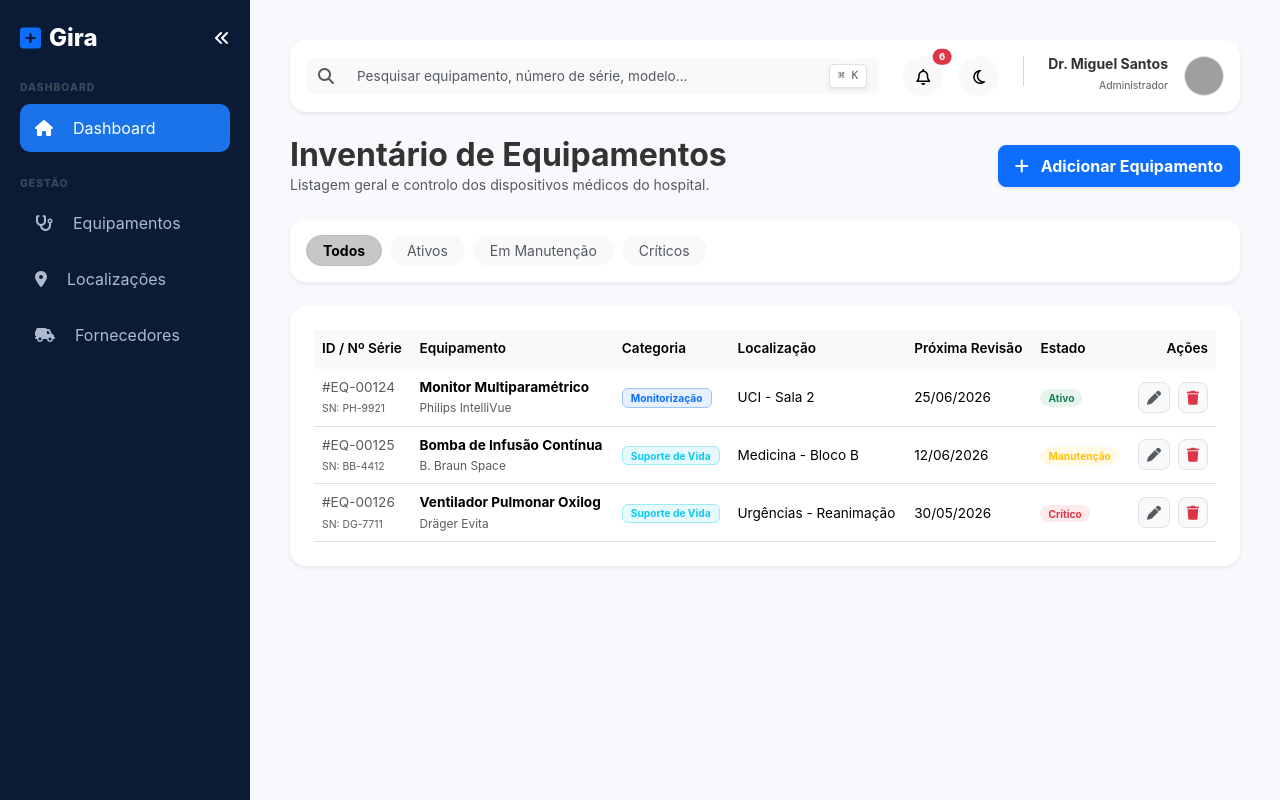
After one commit to simaocacheira-lang/gira, a PHP site: page /private/equipamentos.php in a window 1280 px wide. The commit adds this page. Run offline with PHP 8.4, Linux system fonts and the light colour scheme; grey boxes are pictures that could not be loaded.

Commit message:
feat(private): criação das interfaces para equipamentos, localizações e fornecedores
Implementação das páginas equipamentos.php, localizacoes.php e fornecedores.php na diretoria privada.

Integração das novas vistas com as funções globais de renderização render_header() e render_footer().

Estruturação de tabelas com dados realistas do contexto biomédico (marcas, NIFs, códigos de inventário e estados).

```diff
--- a/assets/css/1241251.css
+++ b/assets/css/1241251.css
@@ -52,7 +52,10 @@ body {
   margin: 0;
   padding: 0;
   background-color: #f8f9fc;
-    font-family: 'Inter', -apple-system, sans-serif;
+  font-family:
+    "Inter",
+    -apple-system,
+    sans-serif;
   color: #333;
 }
 
@@ -89,18 +92,21 @@ body {
   transition: 0.3s ease;
 }
 
-.sidebar-link.active, .sidebar-link:hover {
+.sidebar-link.active,
+.sidebar-link:hover {
   background: #1a73e8;
   color: #fff;
 }
 
-.sidebar-link i { margin-right: 12px; }
-
+.sidebar-link i {
+  margin-right: 12px;
+}
 
 /* --- 2.1. Toggle da Sidebar --- */
 
 /* Transição suave para a sidebar e para o conteúdo principal */
-.sidebar, .main-wrapper {
+.sidebar,
+.main-wrapper {
   transition: all 0.3s cubic-bezier(0.4, 0, 0.2, 1);
 }
 
@@ -137,8 +143,6 @@ body {
   width: calc(100% - 80px);
 }
 
-
-
 /* 3. ÁREA DE CONTEÚDO */
 .main-wrapper {
   /* Deve ser IGUAL à largura da sidebar */
@@ -165,7 +169,7 @@ body {
   border-radius: 20px;
   padding: 20px;
   border: none;
-    box-shadow: 0 4px 15px rgba(0,0,0,0.03);
+  box-shadow: 0 4px 15px rgba(0, 0, 0, 0.03);
   aspect-ratio: 1 / 1; /* QUADRADO*/
   display: flex;
   flex-direction: column;
@@ -196,11 +200,26 @@ body {
 }
 
 /* 5. AUXILIARES */
-.bg-primary-light { background: #e7f0ff; color: #0d6efd; }
-.bg-success-light { background: #e8f6f0; color: #198754; }
-.bg-warning-light { background: #fff4e6; color: #fd7e14; }
-.bg-danger-light  { background: #ffebeb; color: #dc3545; }
-.bg-gray-light    { background: #f0f2f5; color: #6c757d; }
+.bg-primary-light {
+  background: #e7f0ff;
+  color: #0d6efd;
+}
+.bg-success-light {
+  background: #e8f6f0;
+  color: #198754;
+}
+.bg-warning-light {
+  background: #fff4e6;
+  color: #fd7e14;
+}
+.bg-danger-light {
+  background: #ffebeb;
+  color: #dc3545;
+}
+.bg-gray-light {
+  background: #f0f2f5;
+  color: #6c757d;
+}
 
 .small-caps {
   text-transform: uppercase;
@@ -209,7 +228,11 @@ body {
   font-weight: 800;
 }
 
-h3 { font-size: 1.7rem !important; font-weight: 800; margin: 5px 0; }
+h3 {
+  font-size: 1.7rem !important;
+  font-weight: 800;
+  margin: 5px 0;
+}
 
 /* GRÁFICOS DONUT EM CSS */
 .donut-container {
@@ -217,7 +240,8 @@ h3 { font-size: 1.7rem !important; font-weight: 800; margin: 5px 0; }
   height: 100px;
 }
 
-.donut-main, .donut-critic {
+.donut-main,
+.donut-critic {
   width: 100px;
   height: 100px;
   border-radius: 50%;
@@ -229,12 +253,23 @@ h3 { font-size: 1.7rem !important; font-weight: 800; margin: 5px 0; }
 
 /* Cores do Donut de Categoria */
 .donut-main {
-    background: conic-gradient(#0d6efd 0% 28%, #0dcaf0 28% 52%, #198754 52% 70%, #ffc107 70% 85%, #f8f9fc 85% 100%);
+  background: conic-gradient(
+    #0d6efd 0% 28%,
+    #0dcaf0 28% 52%,
+    #198754 52% 70%,
+    #ffc107 70% 85%,
+    #f8f9fc 85% 100%
+  );
 }
 
 /* Cores do Donut de Criticidade */
 .donut-critic {
-    background: conic-gradient(#dc3545 0% 15%, #fd7e14 15% 46%, #ffc107 46% 84%, #198754 84% 100%);
+  background: conic-gradient(
+    #dc3545 0% 15%,
+    #fd7e14 15% 46%,
+    #ffc107 46% 84%,
+    #198754 84% 100%
+  );
 }
 
 .donut-center {
@@ -255,7 +290,6 @@ h3 { font-size: 1.7rem !important; font-weight: 800; margin: 5px 0; }
   cursor: pointer;
   border-color: #dee2e6 !important;
 }
-
 
 /* Terceira linha de cenas */
 /* Efeito nos botões de Ações Rápidas */
@@ -285,7 +319,9 @@ h3 { font-size: 1.7rem !important; font-weight: 800; margin: 5px 0; }
 }
 
 /* Cor roxa para o gráfico nas ações rápidas */
-.text-purple { color: #8a4fff; }
+.text-purple {
+  color: #8a4fff;
+}
 
 /* Ajuste das tabelas para o estilo MediGest */
 .table th {
@@ -305,7 +341,9 @@ h3 { font-size: 1.7rem !important; font-weight: 800; margin: 5px 0; }
   cursor: pointer;
 }
 
-.lh-1 { line-height: 1; }
+.lh-1 {
+  line-height: 1;
+}
 
 /* Remove a borda azul padrão do Bootstrap no input de pesquisa */
 .form-control:focus {
@@ -324,7 +362,9 @@ h3 { font-size: 1.7rem !important; font-weight: 800; margin: 5px 0; }
   .bg-white,
   .action-btn,
   .border-light-subtle {
-        background-color: var(--bs-body-bg) !important; /* Usa o fundo escuro padrão do Bootstrap */
+    background-color: var(
+      --bs-body-bg
+    ) !important; /* Usa o fundo escuro padrão do Bootstrap */
     color: var(--bs-body-color) !important;
     border-color: var(--bs-border-color) !important;
   }
@@ -358,12 +398,13 @@ h3 { font-size: 1.7rem !important; font-weight: 800; margin: 5px 0; }
 }
 
 /* ==========================================
-   SISTEMA DE MODO ESCURO COMPLETO (GIRA)
+   SISTEMA DE MODO ESCURO
    ========================================== */
 
 [data-bs-theme="dark"] {
   /* 1. Fundo Geral da Página e do Wrapper */
-    body, .main-wrapper {
+  body,
+  .main-wrapper {
     background-color: #0b132b !important; /* Azul quase preto super moderno */
     color: #f8f9fc !important;
   }
@@ -377,7 +418,7 @@ h3 { font-size: 1.7rem !important; font-weight: 800; margin: 5px 0; }
     background-color: #1c2541 !important; /* Azul-escuro contrastante */
     color: #f8f9fc !important;
     border-color: #2e3b62 !important;
-        box-shadow: 0 4px 15px rgba(0,0,0,0.2) !important;
+    box-shadow: 0 4px 15px rgba(0, 0, 0, 0.2) !important;
   }
 
   /* 3. Ajuste da Barra de Pesquisa e Atalho */
@@ -428,3 +469,28 @@ h3 { font-size: 1.7rem !important; font-weight: 800; margin: 5px 0; }
     color: #cbd5e1 !important;
   }
 }
+
+.text-dark,
+strong.text-dark,
+.table td .text-dark {
+  color: #f8f9fccd !important;
+}
+
+.table td a {
+  color: #3a86ff !important;
+}
+
+[data-bs-theme="dark"] {
+
+  /* CORREÇÃO DO CALENDÁRIO: força a mudança de cor da caixinha */
+  .date-box,
+  .date-box.bg-light {
+    background-color: #131a31 !important; /* tom mais escuro que o cartão */
+    color: #f8f9fc !important; /* mete os numeros brancos */
+  }
+
+  /* Garante que o texto do mês (MAI) mantém um contraste legível */
+  .date-box .text-danger {
+    color: #ff6b6b !important;
+  }
+}
--- /dev/null
+++ b/private/equipamentos.php
@@ -0,0 +1,112 @@
+<?php
+// Chamar molde da Sidebar e a Topbar automáticas
+require_once 'layout.php';
+
+// 2. topo da página com o título correto na aba do browser
+render_header("Gira - Inventário de Equipamentos");
+?>
+
+<div class="d-flex justify-content-between align-items-center mb-4">
+    <div>
+        <h2 class="fw-bold m-0">Inventário de Equipamentos</h2>
+        <p class="text-muted m-0 small">Listagem geral e controlo dos dispositivos médicos do hospital.</p>
+    </div>
+
+    <button class="btn btn-primary rounded-3 fw-bold small px-3 py-2 shadow-sm">
+        <i class="fa-solid fa-plus me-2"></i> Adicionar Equipamento
+    </button>
+</div>
+
+<div class="card border-0 shadow-sm rounded-4 p-3 mb-4 bg-white">
+    <div class="d-flex gap-2 flex-wrap">
+        <button class="btn btn-light btn-sm rounded-pill px-3 active fw-bold">Todos</button>
+        <button class="btn btn-light btn-sm rounded-pill px-3 text-muted">Ativos</button>
+        <button class="btn btn-light btn-sm rounded-pill px-3 text-muted">Em Manutenção</button>
+        <button class="btn btn-light btn-sm rounded-pill px-3 text-muted">Críticos</button>
+    </div>
+</div>
+
+<div class="card border-0 shadow-sm rounded-4 p-4 bg-white">
+    <div class="table-responsive">
+        <table class="table table-hover align-middle mb-0" style="font-size: 0.85rem;">
+
+            <thead class="table-light">
+                <tr class="text-muted fw-bold">
+                    <th>ID / Nº Série</th>
+                    <th>Equipamento</th>
+                    <th>Categoria</th>
+                    <th>Localização</th>
+                    <th>Próxima Revisão</th>
+                    <th>Estado</th>
+                    <th class="text-end">Ações</th>
+                </tr>
+            </thead>
+
+            <tbody>
+
+                <tr>
+                    <td class="text-muted fw-mono">
+                        #EQ-00124<br>
+                        <small style="font-size:0.65rem;">SN: PH-9921</small>
+                    </td>
+                    <td>
+                        <div class="fw-bold">Monitor Multiparamétrico</div>
+                        <small class="text-muted">Philips IntelliVue</small>
+                    </td>
+                    <td><span class="badge bg-primary bg-opacity-10 text-primary border border-primary-subtle px-2">Monitorização</span></td>
+                    <td>UCI - Sala 2</td>
+                    <td>25/06/2026</td>
+                    <td><span class="badge bg-success bg-opacity-10 text-success rounded-pill px-2">Ativo</span></td>
+                    <td class="text-end">
+                        <button class="btn btn-light btn-sm rounded-3 me-1 border" title="Editar"><i class="fa-solid fa-pen text-muted"></i></button>
+                        <button class="btn btn-light btn-sm rounded-3 text-danger border" title="Eliminar"><i class="fa-solid fa-trash"></i></button>
+                    </td>
+                </tr>
+
+                <tr>
+                    <td class="text-muted fw-mono">
+                        #EQ-00125<br>
+                        <small style="font-size:0.65rem;">SN: BB-4412</small>
+                    </td>
+                    <td>
+                        <div class="fw-bold">Bomba de Infusão Contínua</div>
+                        <small class="text-muted">B. Braun Space</small>
+                    </td>
+                    <td><span class="badge bg-info bg-opacity-10 text-info border border-info-subtle px-2">Suporte de Vida</span></td>
+                    <td>Medicina - Bloco B</td>
+                    <td>12/06/2026</td>
+                    <td><span class="badge bg-warning bg-opacity-10 text-warning rounded-pill px-2">Manutenção</span></td>
+                    <td class="text-end">
+                        <button class="btn btn-light btn-sm rounded-3 me-1 border" title="Editar"><i class="fa-solid fa-pen text-muted"></i></button>
+                        <button class="btn btn-light btn-sm rounded-3 text-danger border" title="Eliminar"><i class="fa-solid fa-trash"></i></button>
+                    </td>
+                </tr>
+
+                <tr>
+                    <td class="text-muted fw-mono">
+                        #EQ-00126<br>
+                        <small style="font-size:0.65rem;">SN: DG-7711</small>
+                    </td>
+                    <td>
+                        <div class="fw-bold">Ventilador Pulmonar Oxilog</div>
+                        <small class="text-muted">Dräger Evita</small>
+                    </td>
+                    <td><span class="badge bg-info bg-opacity-10 text-info border border-info-subtle px-2">Suporte de Vida</span></td>
+                    <td>Urgências - Reanimação</td>
+                    <td>30/05/2026</td>
+                    <td><span class="badge bg-danger bg-opacity-10 text-danger rounded-pill px-2">Crítico</span></td>
+                    <td class="text-end">
+                        <button class="btn btn-light btn-sm rounded-3 me-1 border" title="Editar"><i class="fa-solid fa-pen text-muted"></i></button>
+                        <button class="btn btn-light btn-sm rounded-3 text-danger border" title="Eliminar"><i class="fa-solid fa-trash"></i></button>
+                    </td>
+                </tr>
+
+            </tbody>
+        </table>
+    </div>
+</div>
+
+<?php
+// Chamar fim do molde para fechar o wrapper e carregar os scripts
+render_footer();
+?>
```
Also changed, not shown: private/fornecedores.php (added, +98 -0 lines), private/localizacoes.php (added, +99 -0 lines). Lines whose indentation alone changed are shown as unchanged.
